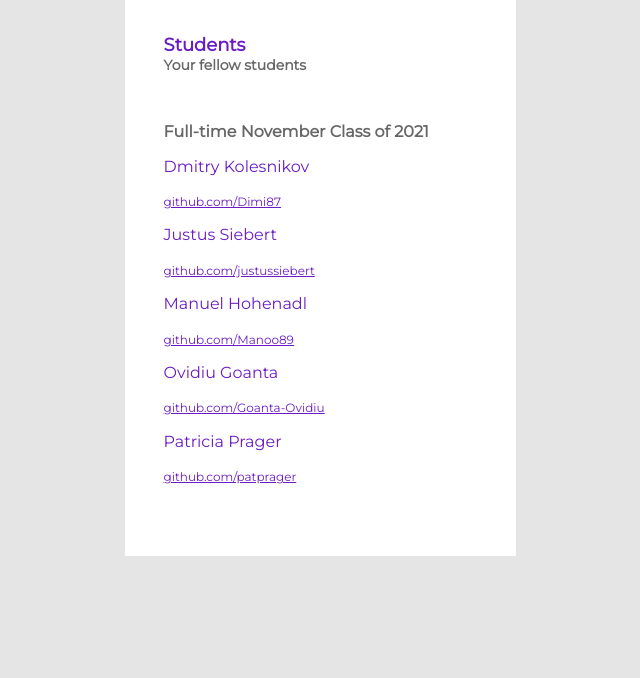
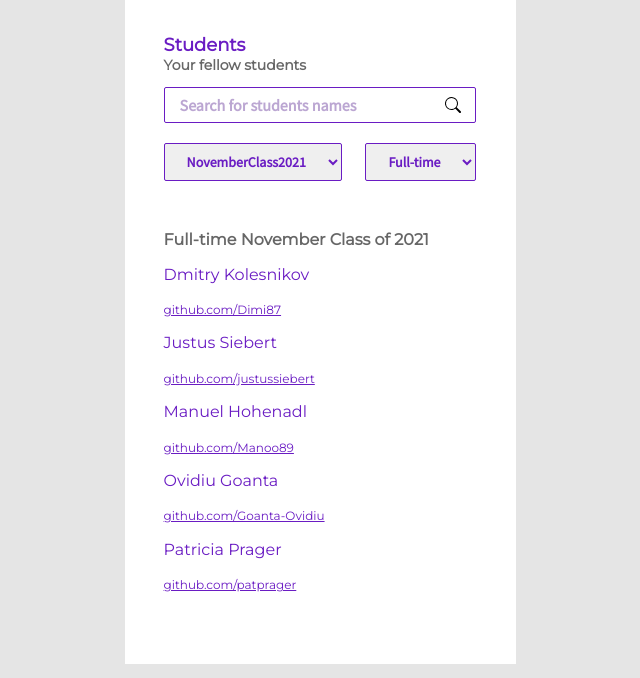
Before and after one commit to sadeg-akbarian/student-hub-design, a plain HTML site: page index.html in a window 1280 px wide. Shown: the part 122-800 px from the top of the page, without its empty margins (320-960 px from the left). Drawn offline with nearby package versions, Linux system fonts and the light colour scheme.

Commit message:
feat: 70% of project completed

```diff
--- a/index.html
+++ b/index.html
@@ -68,11 +68,41 @@
         </header>
         <main>
           <article>
-            <section>
+            <section class="section-1">
               <h2 class="students-h2">Students</h2>
               <p class="first-paragraph">Your fellow students</p>
+              <form class="form-input">
+                <div class="input-container">
+                  <svg
+                    xmlns="http://www.w3.org/2000/svg"
+                    width="16"
+                    height="16"
+                    fill="currentColor"
+                    class="bi bi-search"
+                    viewBox="0 0 16 16"
+                  >
+                    <path
+                      d="M11.742 10.344a6.5 6.5 0 1 0-1.397 1.398h-.001c.03.04.062.078.098.115l3.85 3.85a1 1 0 0 0 1.415-1.414l-3.85-3.85a1.007 1.007 0 0 0-.115-.1zM12 6.5a5.5 5.5 0 1 1-11 0 5.5 5.5 0 0 1 11 0z"
+                    />
+                  </svg>
+                  <input
+                    class="search"
+                    type="search"
+                    placeholder="Search for students names"
+                    value=""
+                  />
+                </div>
+                <div class="dropdown-lists">
+                  <select name="month-year" id="month-year">
+                    <option value="NovemberClass2021">NovemberClass2021</option>
+                  </select>
+                  <select name="course-type" id="course-type">
+                    <option value="Full-time">Full-time</option>
+                  </select>
+                </div>
+              </form>
             </section>
-            <section>
+            <section class="section-2">
               <div></div>
               <div>
                 <div></div>
--- a/style.css
+++ b/style.css
@@ -113,6 +113,8 @@ article {
   margin-top: 50px;
 }
 
+/*........................................................................................................... All section-1 styles */
+
 .students-h2 {
   font-size: 18px;
   color: var(--clr-main-above);
@@ -125,6 +127,53 @@ article {
   margin-top: 0;
   font-weight: 600;
 }
+
+.search {
+  width: 100%;
+  height: 36px;
+  border: 1.75px solid var(--clr-main-above);
+  border-radius: 2px;
+  font-family: "Source Sans Pro", sans-serif;
+}
+
+.search::placeholder {
+  all: unset;
+  color: #4b148a61;
+  font-weight: 600;
+  padding-left: 13px;
+  padding-top: 11px;
+  padding-bottom: 12px;
+  font-family: "Source Sans Pro", sans-serif;
+}
+
+.input-container {
+  position: relative;
+}
+
+.bi-search {
+  position: absolute;
+  top: 27.5%;
+  right: 5%;
+}
+
+.dropdown-lists {
+  margin-top: 20px;
+  display: flex;
+  justify-content: space-between;
+}
+
+select {
+  height: 38px;
+  border: 1.75px solid var(--clr-main-above);
+  border-radius: 2px;
+  font-size: 14px;
+  font-weight: 600;
+  color: var(--clr-main-above);
+  padding-inline: 18px 18px;
+  font-family: "Source Sans Pro", sans-serif;
+}
+
+/*............................................................................................................. All section-2 styles */
 
 .november-h2 {
   font-size: 16px;
```
